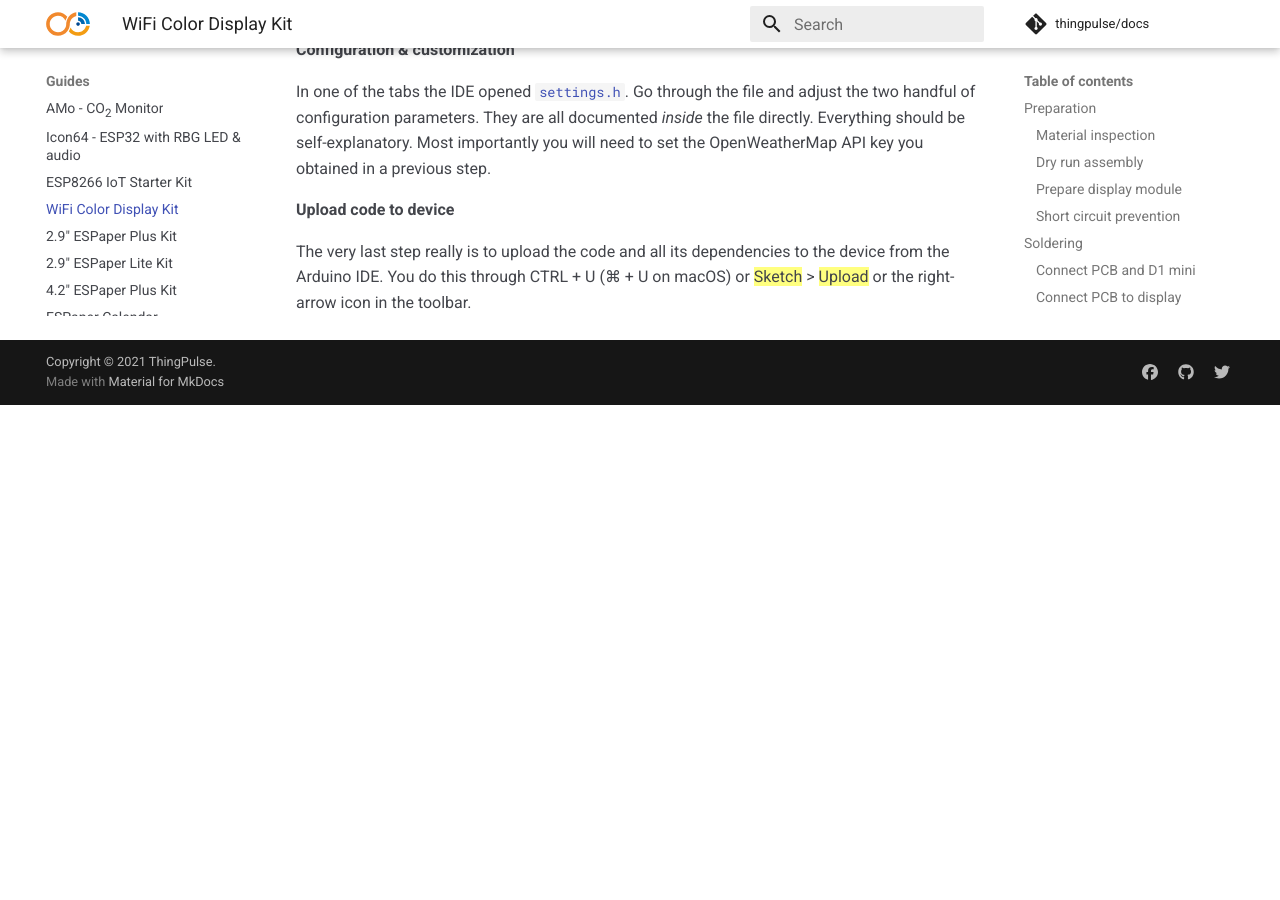
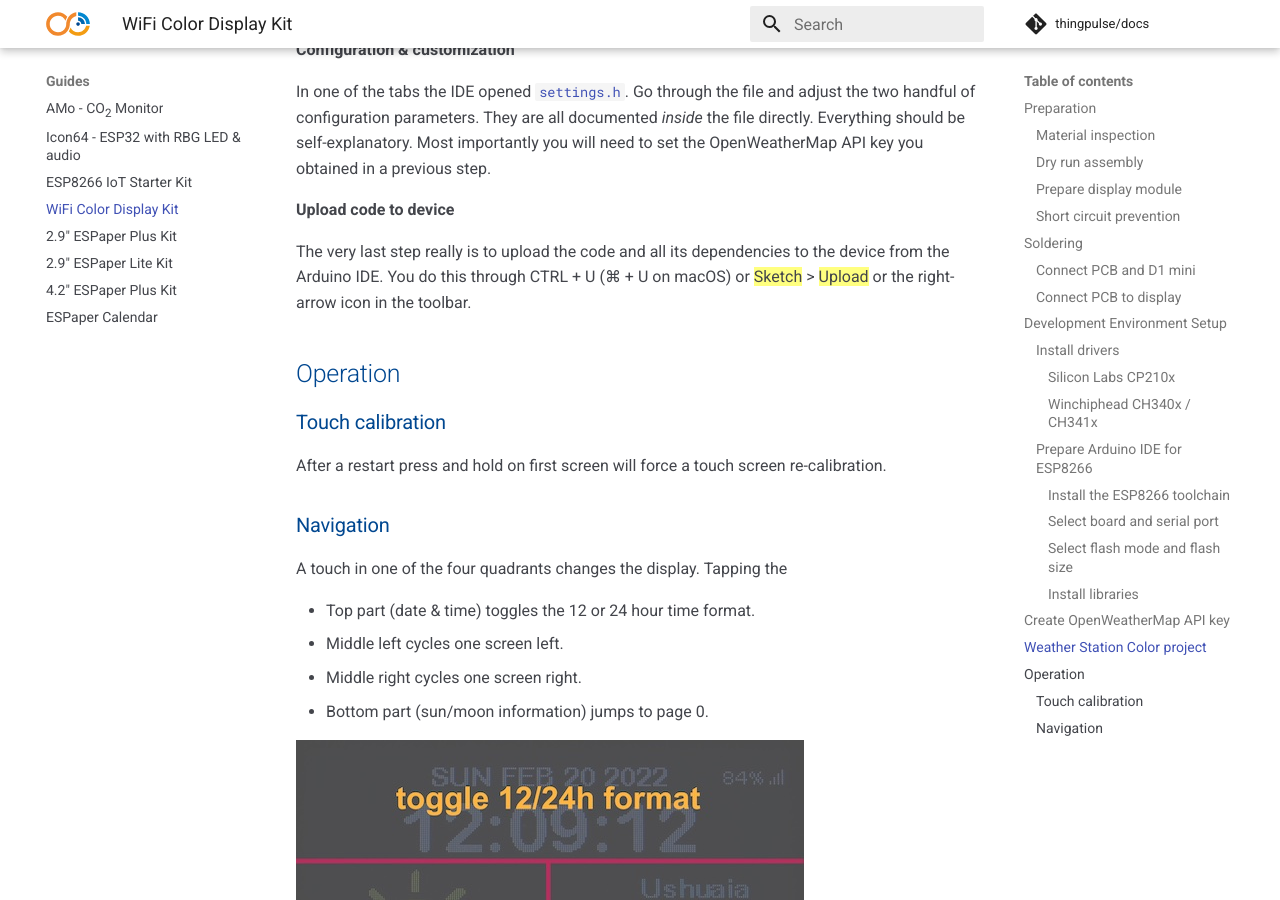
Before and after one commit to ThingPulse/docs, an MkDocs documentation site: the page built from docs/guides/wifi-color-display-kit.md, in a window 1280 px wide and 900 px high, scrolled down 12229 px. Built offline with MkDocs 1.6.1 and Material for MkDocs 9.7.7, drawn with Linux system fonts in a browser that asks for light colours; comment, search, counter and statistics services are not loaded; before the commit the page ends 12634 px from its top, so only the background shows below that.

Commit message:
Add Operation chapter

```diff
--- a/docs/guides/wifi-color-display-kit.md
+++ b/docs/guides/wifi-color-display-kit.md
@@ -157,3 +157,20 @@
 
 The very last step really is to upload the code and all its dependencies to the device from the Arduino IDE. You do
 this through CTRL + U (⌘ + U on macOS) or ==Sketch== > ==Upload== or the right-arrow icon in the toolbar.
+
+## Operation
+
+### Touch calibration
+
+After a restart press and hold on first screen will force a touch screen re-calibration.
+
+### Navigation
+
+A touch in one of the four quadrants changes the display. Tapping the
+
+ - Top part (date & time) toggles the 12 or 24 hour time format.
+ - Middle left cycles one screen left.
+ - Middle right cycles one screen right.
+ - Bottom part (sun/moon information) jumps to page 0.
+
+![Operation](../img/guides/wifi-color-display-kit/screen-quadrants.jpg)
```
Also changed, not shown: docs/img/guides/wifi-color-display-kit/screen-quadrants.jpg (added).
